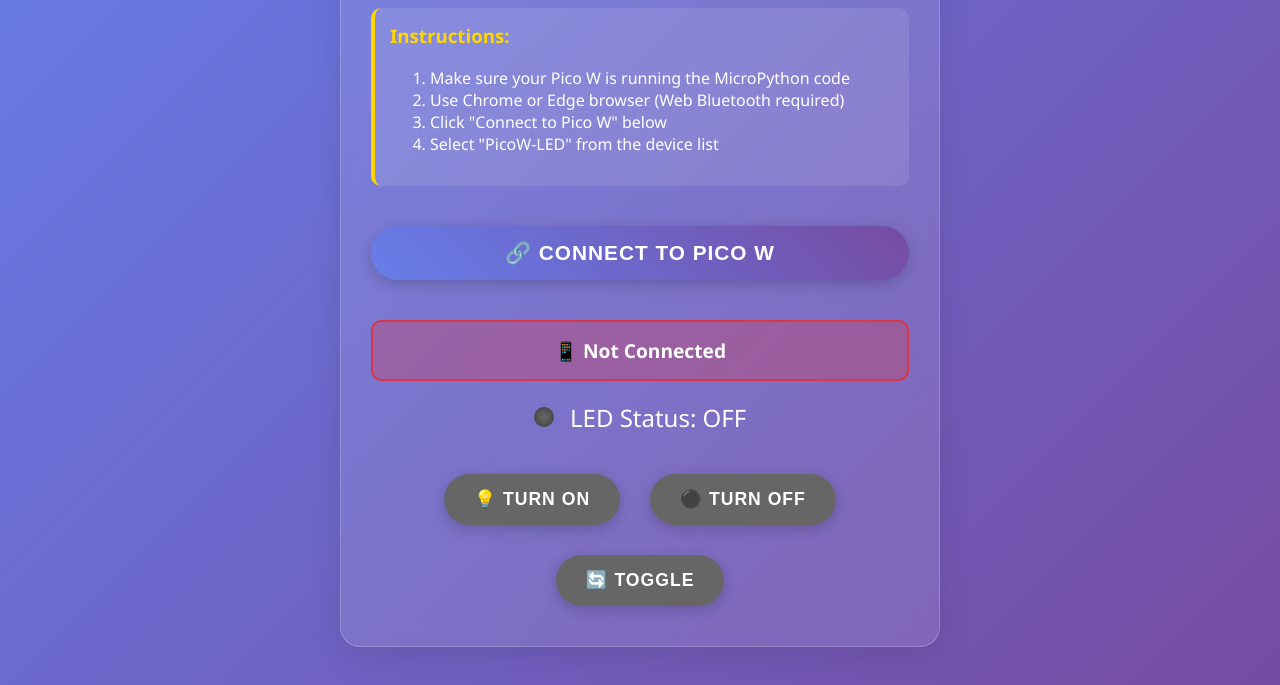
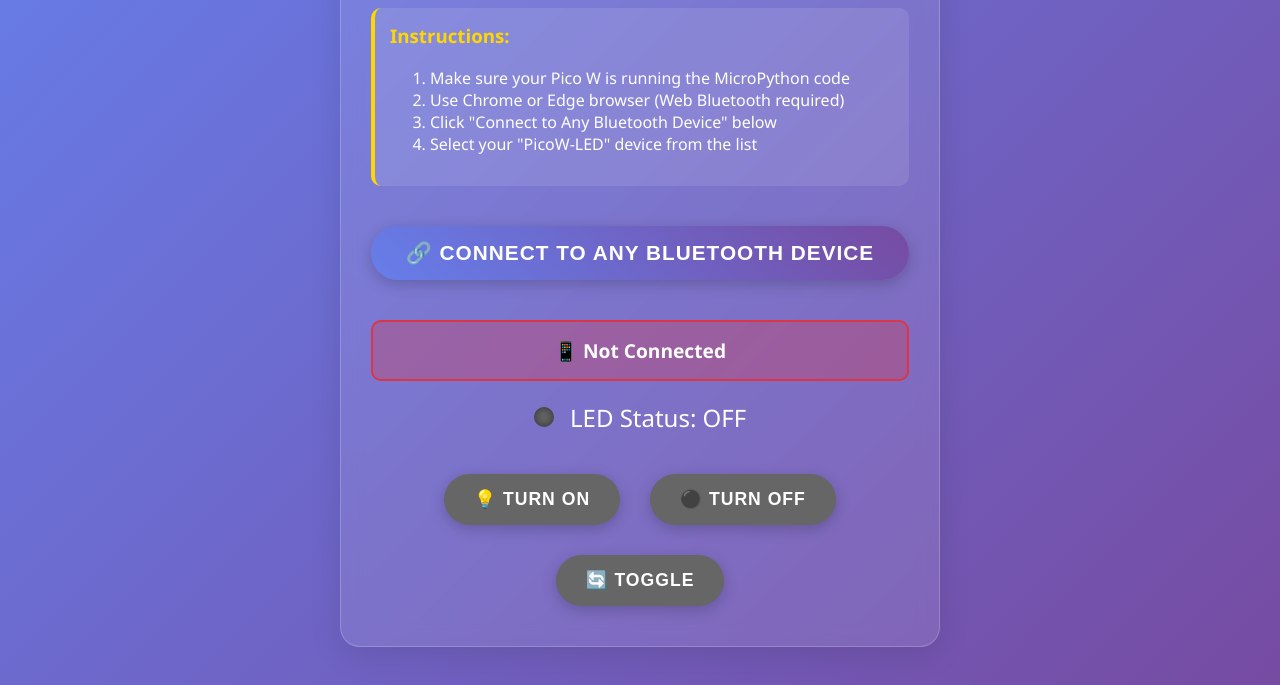
Before and after one commit to oddhole/pico-ble-controller, a plain HTML site: page index.html in a window 1280 px wide. Shown: the part 155-840 px from the top of the page. Drawn offline with Linux system fonts and the light colour scheme.

Commit message:
Update index.html

```diff
--- a/index.html
+++ b/index.html
@@ -141,12 +141,12 @@
             <ol>
                 <li>Make sure your Pico W is running the MicroPython code</li>
                 <li>Use Chrome or Edge browser (Web Bluetooth required)</li>
-                <li>Click "Connect to Pico W" below</li>
-                <li>Select "PicoW-LED" from the device list</li>
+                <li>Click "Connect to Any Bluetooth Device" below</li>
+                <li>Select your "PicoW-LED" device from the list</li>
             </ol>
         </div>
 
-        <button id="connectBtn" class="connect-btn">🔗 Connect to Pico W</button>
+        <button id="connectBtn" class="connect-btn">🔗 Connect to Any Bluetooth Device</button>
 
         <div id="status" class="status disconnected">
             📱 Not Connected
@@ -192,7 +192,7 @@
                     console.log('Requesting Bluetooth device...');
 
                     this.device = await navigator.bluetooth.requestDevice({
-                        filters: [{ name: 'PicoW-LED' }],
+                        acceptAllDevices: true,
                         optionalServices: [this.SERVICE_UUID]
                     });
 
```
